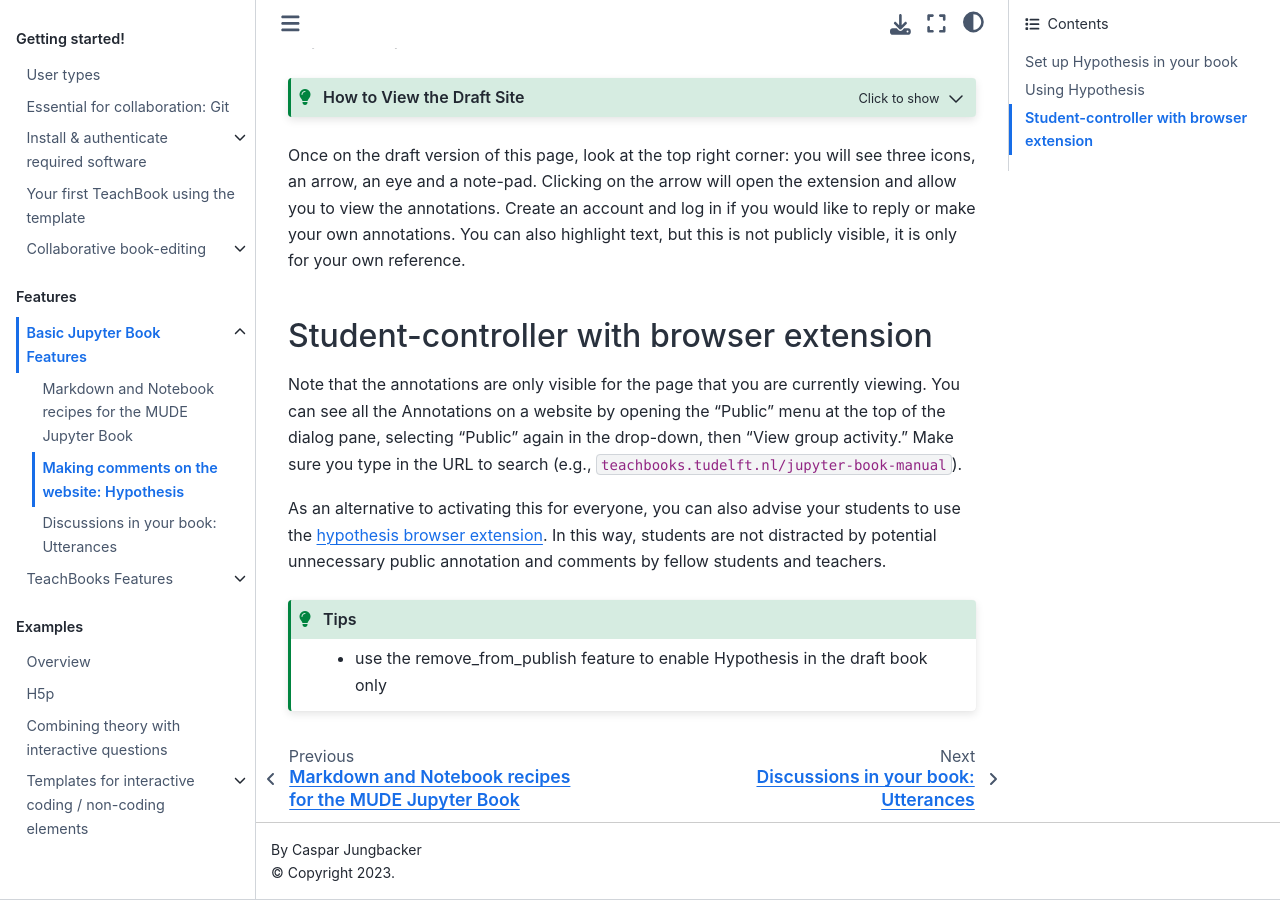
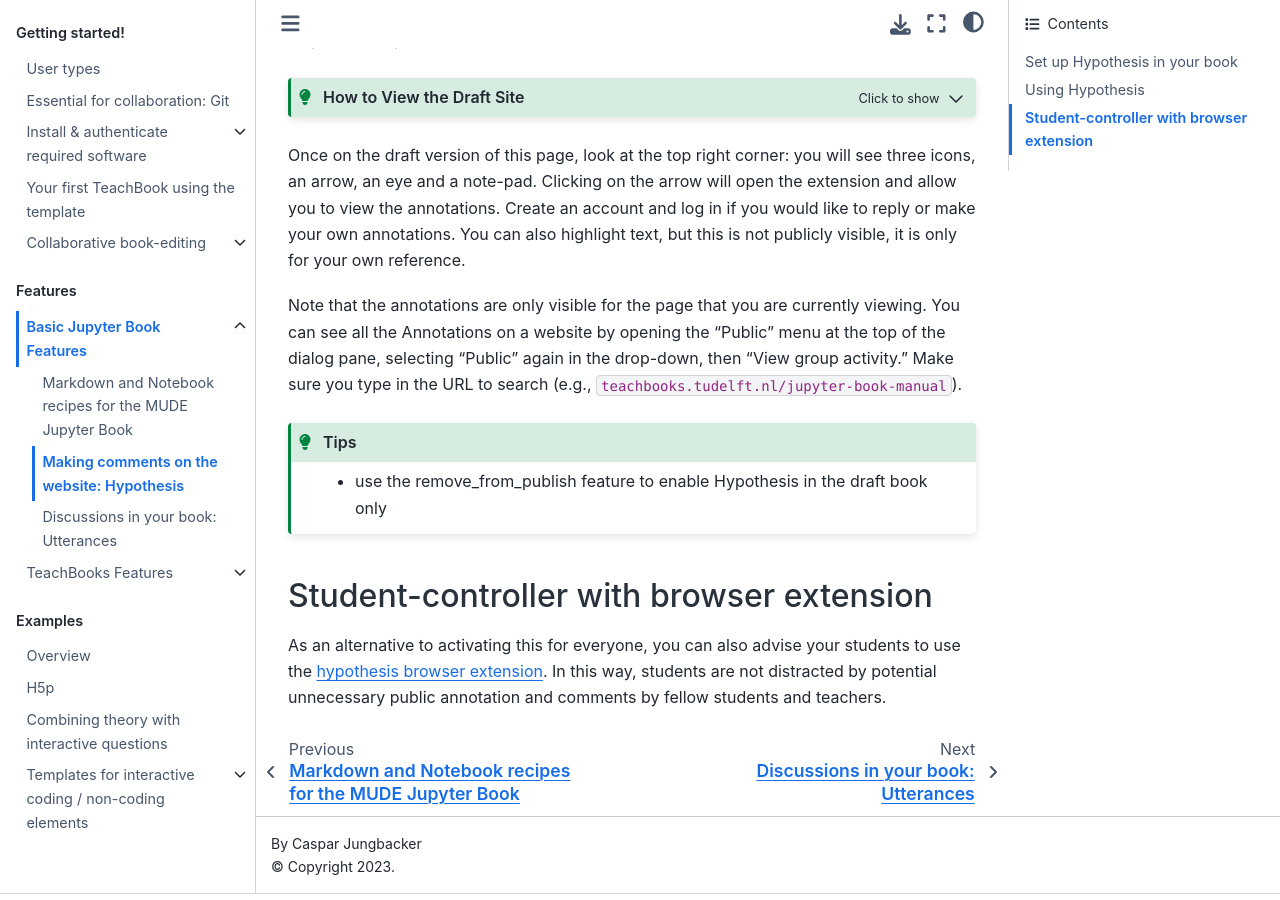
Before and after one commit to TeachBooks/mirror_teachbook_manual, a Jupyter Book: the page built from book/basic-features/hypothesis.md, in a window 1280 px wide and 900 px high, scrolled down 873 px. Built offline with Jupyter Book 1.0.4 settings and Sphinx 7.4.7 and the Sphinx Book theme 1.1.4, drawn with Linux system fonts in a browser that asks for light colours; pages that are not in the unit, such as notebooks, are missing from menus; comment, search, counter and statistics services are not loaded.

````diff
--- a/book/basic-features/hypothesis.md
+++ b/book/basic-features/hypothesis.md
@@ -35,17 +35,16 @@ You can find out more about the draft and publish feature on {ref}`this page <pu
 
 Once on the draft version of this page, look at the top right corner: you will see three icons, an arrow, an eye and a note-pad. Clicking on the arrow will open the extension and allow you to view the annotations. Create an account and log in if you would like to reply or make your own annotations. You can also highlight text, but this is not publicly visible, it is only for your own reference.
 
-## Student-controller with browser extension
 Note that the annotations are only visible for the page that you are currently viewing. You can see all the Annotations on a website by opening the "Public" menu at the top of the dialog pane, selecting "Public" again in the drop-down, then "View group activity." Make sure you type in the URL to search (e.g., `teachbooks.tudelft.nl/jupyter-book-manual`).
-
-As an alternative to activating this for everyone, you can also advise your students to use the [hypothesis browser extension](https://web.hypothes.is/start/). In this way, students are not distracted by potential unnecessary public annotation and comments by fellow students and teachers.
-
-% THIS IS ADDED TO PAGE AS ANNOTATION:
-% This is an example Annotation. Note that annotations are publicly visible, but you must create an account and be logged in to reply or make your own. You can make highlights, but they are only visible to you, not everyone. You can also see all the Annotations on a website by opening the "Public" menu at the top of this dialog pane, selecting "Public" again in the drop-down, then "View group activity." Make sure you type in the URL to search (e.g., `teachbooks.tudelft.nl/jupyter-book-manual`).
-
 
 ```{admonition} Tips
 :class: tip
 
 - use the {ref}`remove_from_publish` feature to enable Hypothesis in the draft book only
 ```
+
+## Student-controller with browser extension
+As an alternative to activating this for everyone, you can also advise your students to use the [hypothesis browser extension](https://web.hypothes.is/start/). In this way, students are not distracted by potential unnecessary public annotation and comments by fellow students and teachers.
+
+% THIS IS ADDED TO PAGE AS ANNOTATION:
+% This is an example Annotation. Note that annotations are publicly visible, but you must create an account and be logged in to reply or make your own. You can make highlights, but they are only visible to you, not everyone. You can also see all the Annotations on a website by opening the "Public" menu at the top of this dialog pane, selecting "Public" again in the drop-down, then "View group activity." Make sure you type in the URL to search (e.g., `teachbooks.tudelft.nl/jupyter-book-manual`).
````
